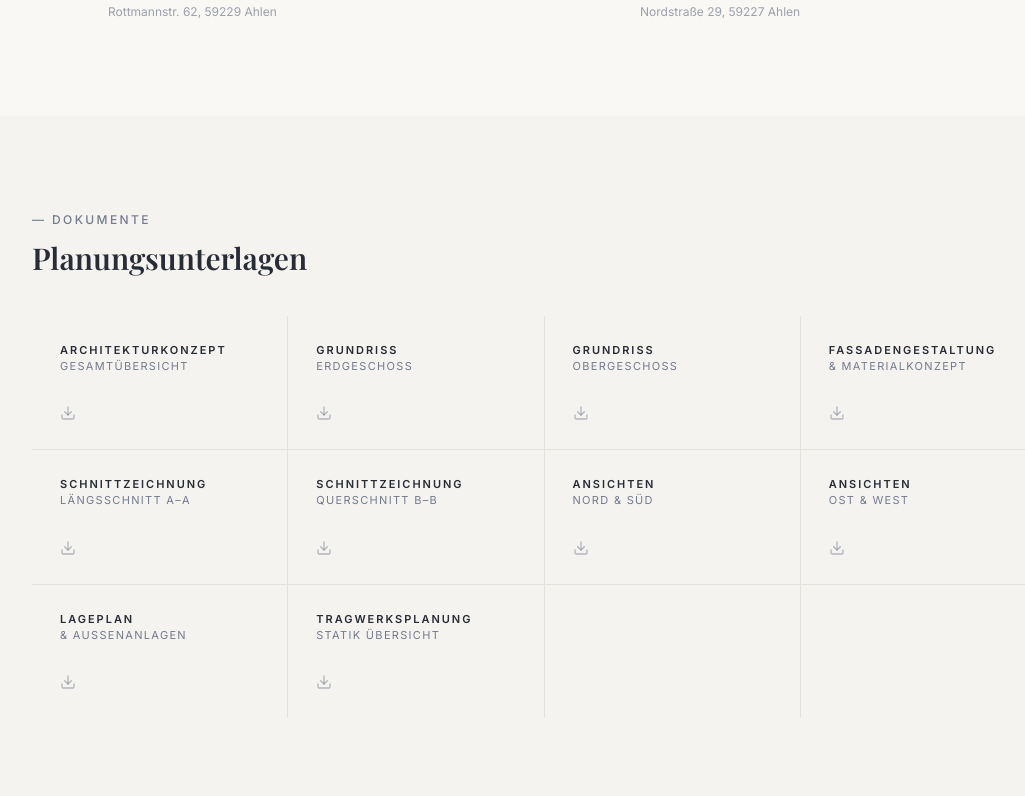
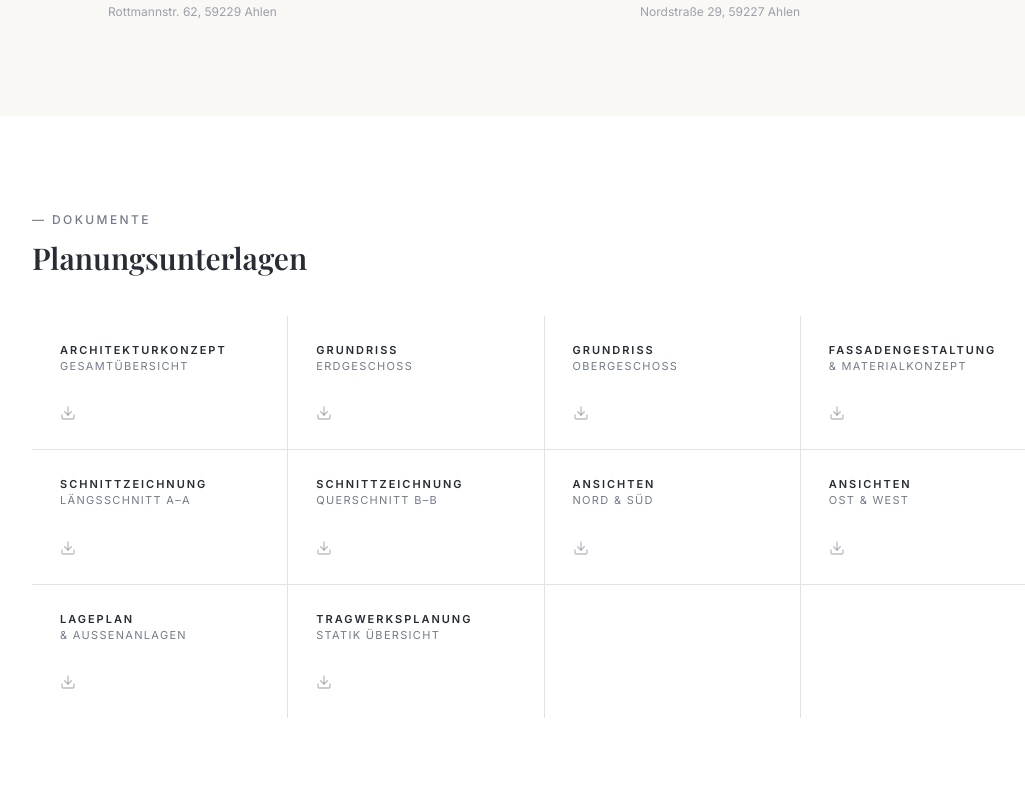
Before and after one commit to RomanPachkovskyi/DITIB-Ahlen, a React (Vite) app: page / in a window 1280 px wide. Shown: the part 3624-4420 px from the top of the page, without its empty margins (96-1121 px from the left). Built offline with nearby package versions, Linux system fonts and the light colour scheme; the HTML template or start-up script is replaced by a standard one.

Commit message:
PDFDownloadSection: фон білий замість кремового

```diff
--- a/src/components/PDFDownloadSection.tsx
+++ b/src/components/PDFDownloadSection.tsx
@@ -23,7 +23,7 @@ const PDFDownloadSection = () => {
   const gridRef = useScrollReveal({ threshold: 0.05 });
 
   return (
-    <section className="px-5 md:px-10 py-16 md:py-24 bg-card">
+    <section className="px-5 md:px-10 py-16 md:py-24 bg-white">
       <div className="max-w-5xl mx-auto">
         <div ref={headerRef} className="reveal mb-10">
           <p className="section-label mb-3">— Dokumente</p>
@@ -39,7 +39,7 @@ const PDFDownloadSection = () => {
               key={i}
               href="#"
               onClick={(e) => e.preventDefault()}
-              className="group flex flex-col justify-between gap-8 p-6 md:p-7 bg-card hover:bg-primary transition-colors duration-200"
+              className="group flex flex-col justify-between gap-8 p-6 md:p-7 bg-white hover:bg-primary transition-colors duration-200"
             >
               <div>
                 <p className="font-body text-[11px] font-semibold tracking-[0.18em] uppercase text-foreground group-hover:text-primary-foreground transition-colors duration-200 leading-tight">
@@ -55,7 +55,7 @@ const PDFDownloadSection = () => {
 
           {/* Fill last row so no empty gap cells show */}
           {Array.from({ length: fillers }).map((_, i) => (
-            <div key={`filler-${i}`} className="bg-card hidden lg:block" />
+            <div key={`filler-${i}`} className="bg-white hidden lg:block" />
           ))}
         </div>
       </div>
```
